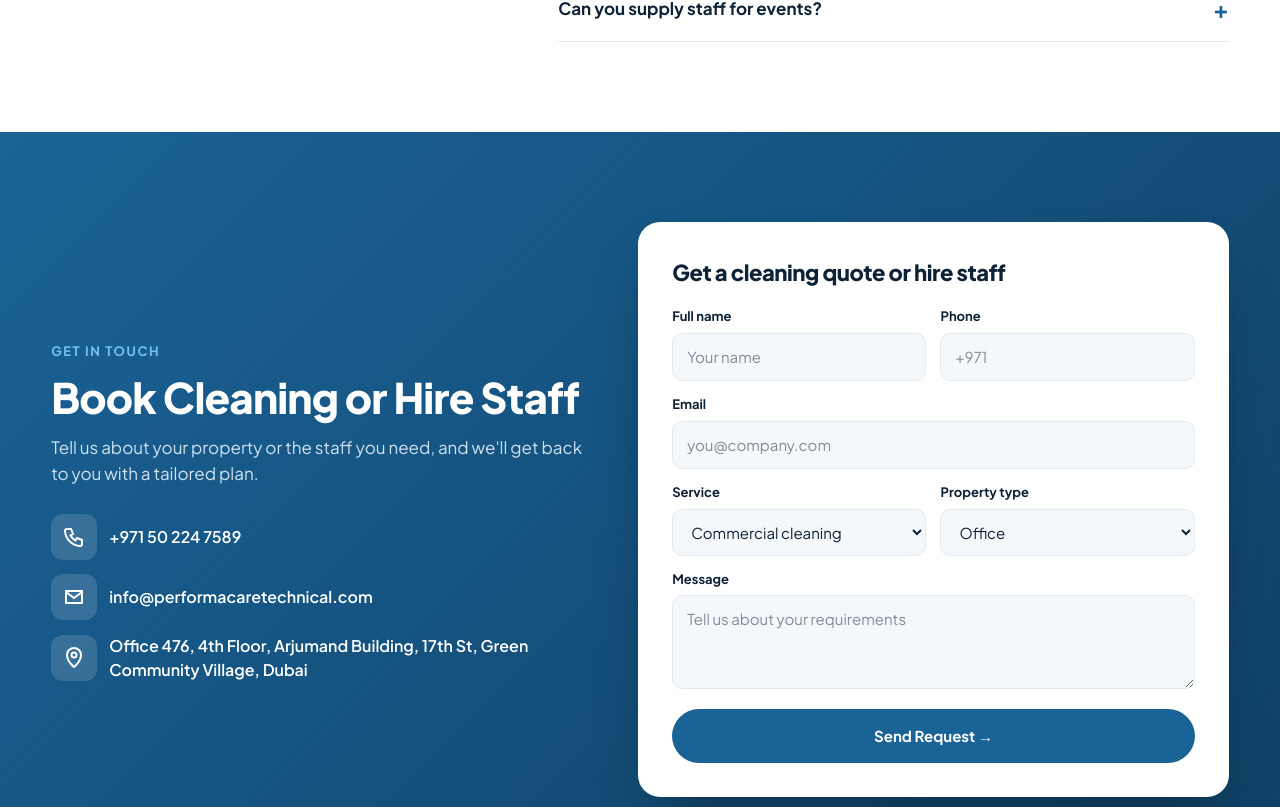
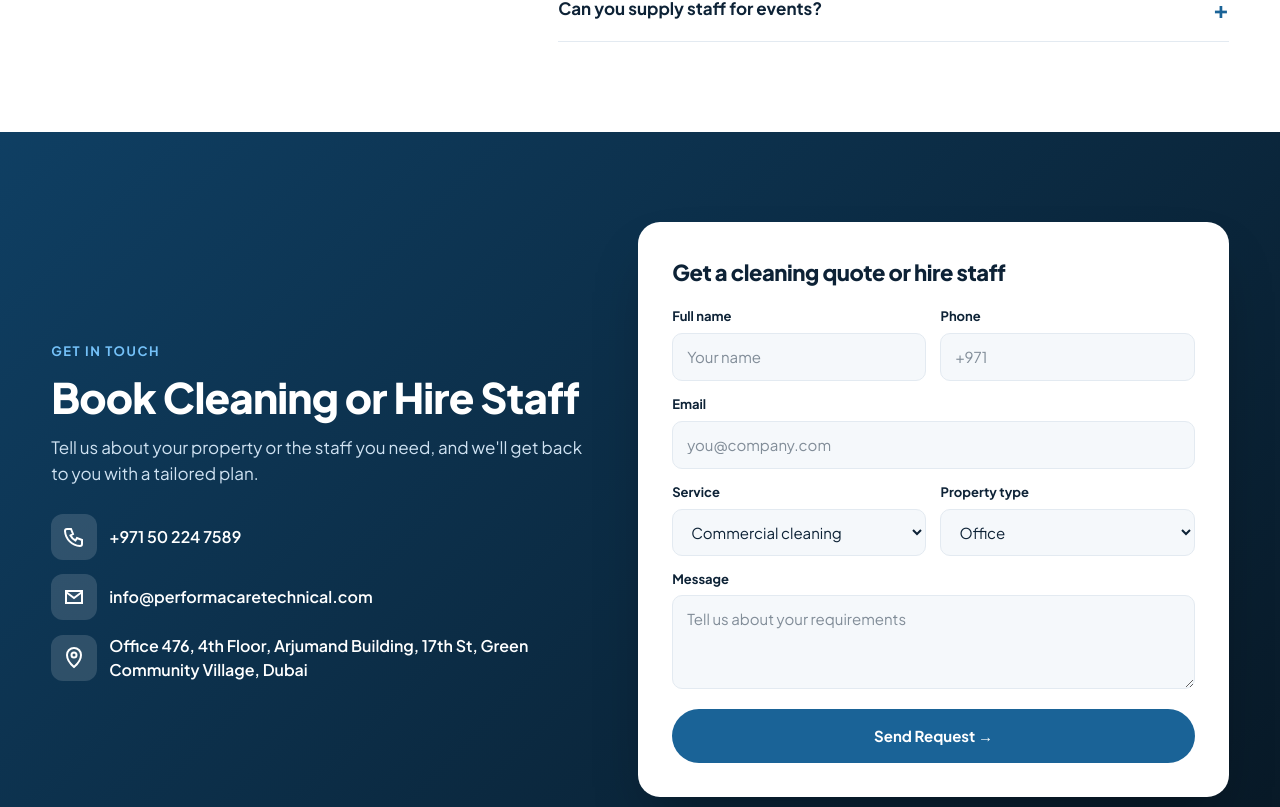
Before and after one commit to AbdlReman/performacaretechnical, a Next.js app: page / in a window 1280 px wide. Shown: the part 5193-6000 px from the top of the page. Built offline with nearby package versions, Linux system fonts and the light colour scheme.

Commit message:
set bg dark Get in Touch section

```diff
--- a/src/app/page.tsx
+++ b/src/app/page.tsx
@@ -558,11 +558,11 @@ export default function Home() {
         <section
           id="quote"
           className="py-16 sm:py-[90px]"
-          style={{ background: "linear-gradient(135deg, var(--blue), #0f3f63)" }}
+          style={{ background: "linear-gradient(135deg, #0f3f63, #081825)" }}
         >
           <div className="w-[min(1180px,92%)] mx-auto grid grid-cols-1 lg:grid-cols-[1fr_1.1fr] gap-8 lg:gap-[50px] items-center text-white">
             <div className="reveal">
-              <span className="inline-block text-[13px] font-bold tracking-[0.12em] uppercase text-sky mb-3">
+              <span className="inline-block text-[13px] font-bold tracking-[0.12em] uppercase text-[#74c1f8] mb-3">
                 Get in Touch
               </span>
               <h2 className="text-[clamp(28px,4vw,42px)] font-extrabold tracking-[-0.02em] leading-[1.15] mb-3.5 text-white">
```
